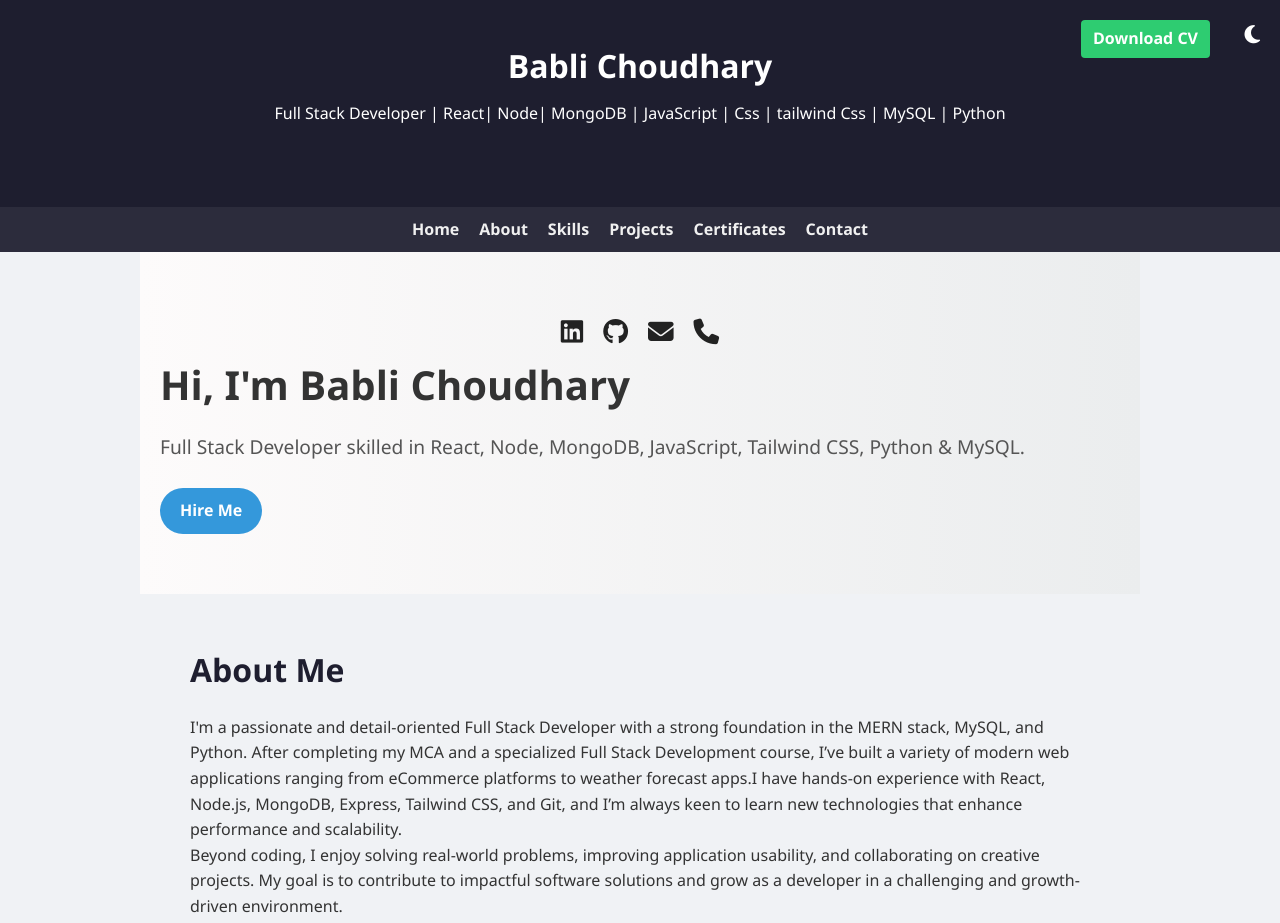
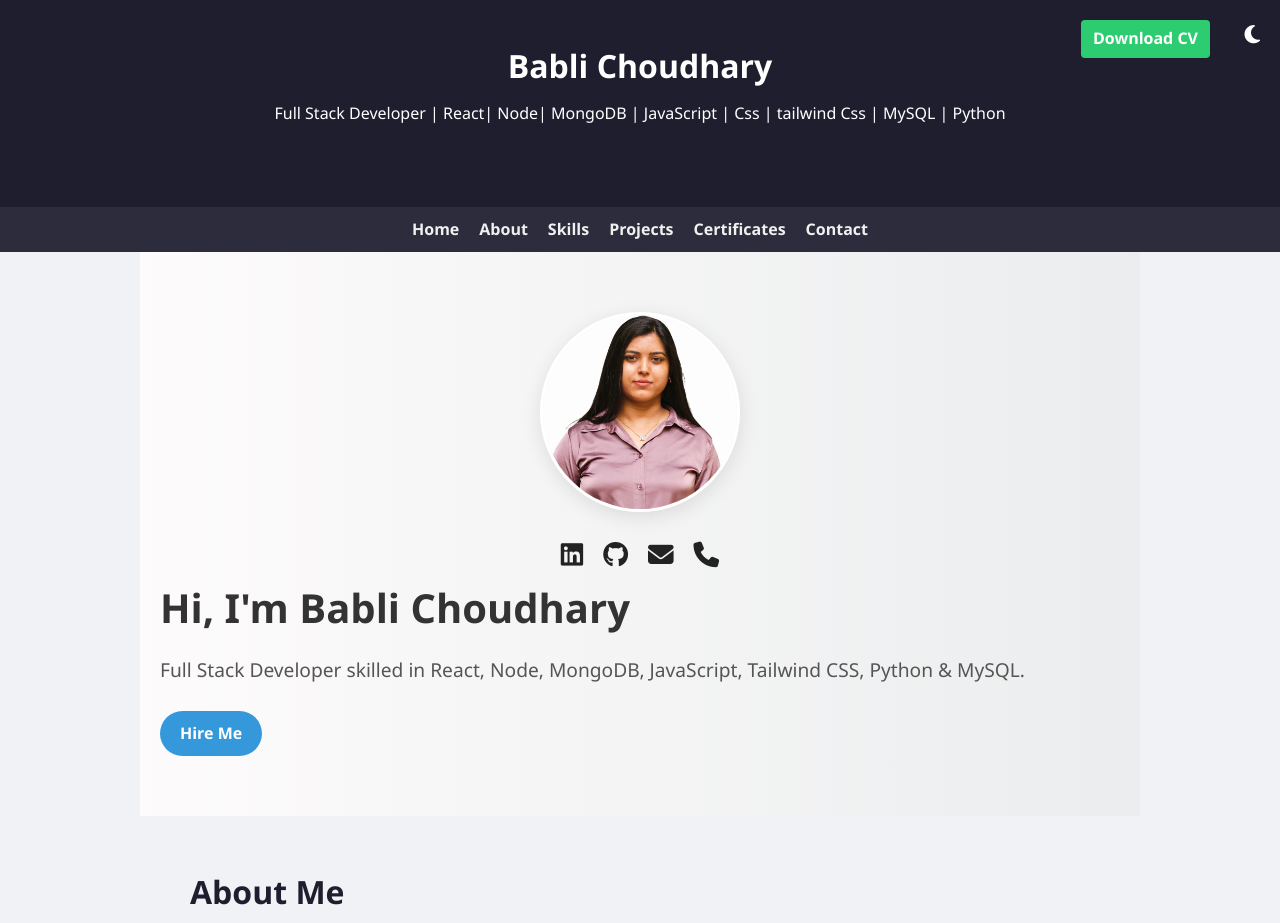
Before and after one commit to bablichoudhary/Portfolio-Project, a plain HTML site: page index.html in a window 1280 px wide. Shown: the top 923 px of the page. Drawn offline with Linux system fonts and the light colour scheme.

Commit message:
contact fixed

```diff
--- a/index.html
+++ b/index.html
@@ -57,6 +57,8 @@
 
 <section id="home" class="intro-section">
       <div class="intro-container">
+        <div class="intro-image">
+          <img src="images/Profile.jpg" alt="Developer" class="intro-photo" />
           <div class="intro-socials">
             <a href="https://linkedin.com/in/bablichoudhary" target="_blank">
               <i class="fab fa-linkedin"></i>
@@ -71,7 +73,7 @@
               <i class="fas fa-phone"></i>
             </a>
           </div>
-
+        </div>
         </div>
         <div class="intro-content">
           <h2>Hi, I'm <span class="highlight">Babli Choudhary</span></h2>
```
Lines whose indentation alone changed are shown as unchanged.
